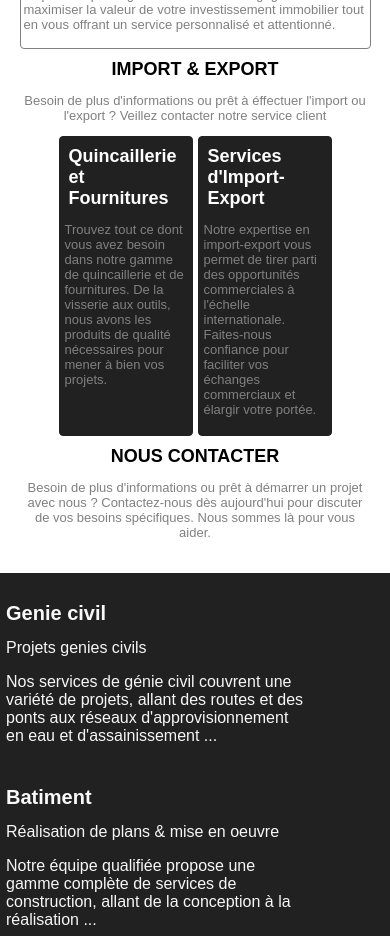
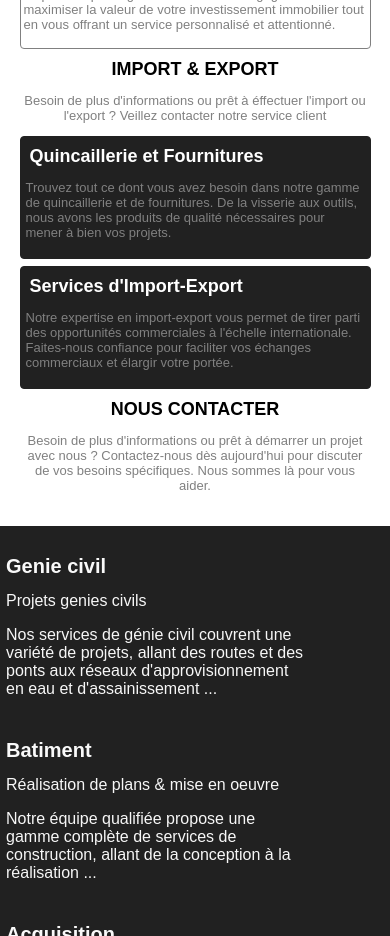
Before and after one commit to yavchris07/la-mano-dio, a React (Create React App) app: page / in a window 390 px wide. Shown: the part 3700-4636 px from the top of the page. Built offline with nearby package versions, Linux system fonts and the light colour scheme.

Commit message:
import & export responsive part ready

```diff
--- a/src/styles/home.scss
+++ b/src/styles/home.scss
@@ -181,4 +181,29 @@ $blue1:#003464;
         }
 
     }
+
+    //import & export
+    .import-export-list{
+        width: 90%;
+        margin: auto;
+        display: grid;
+        grid-template-columns: repeat(1,1fr);
+        gap: 7px;
+
+        .import-card{
+            border: 1px solid #212121;;
+            background: #212121;
+            padding: 5px;
+            border-radius: 4px;
+            h3{
+                font-size: 18px;
+                margin: 4px;
+                color: white;
+            }
+            p{
+                color: grey;
+                font-size: 13px;
+            }
+        }
+    }
 }
```
